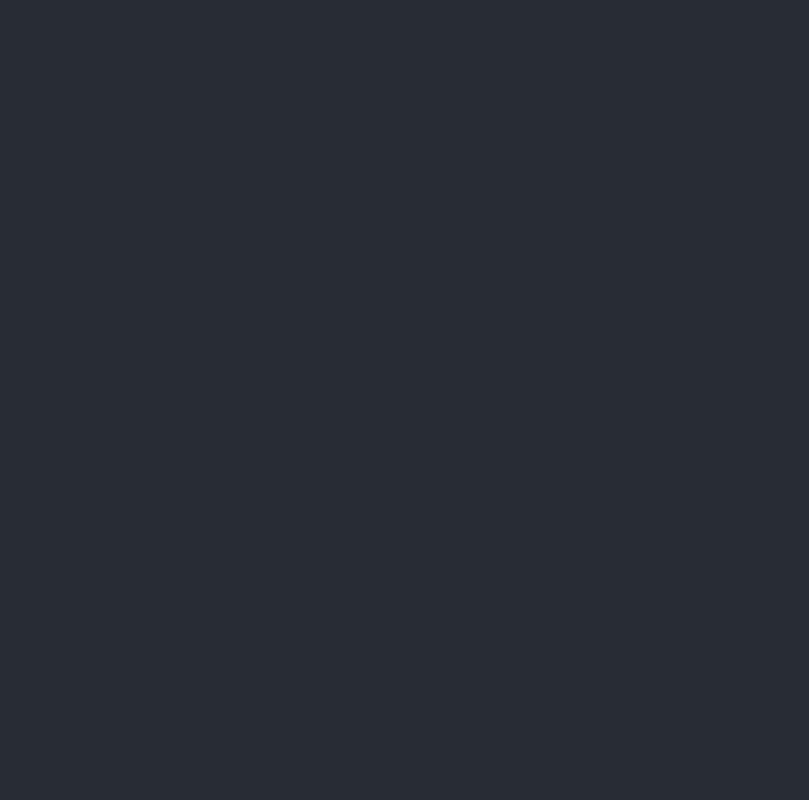
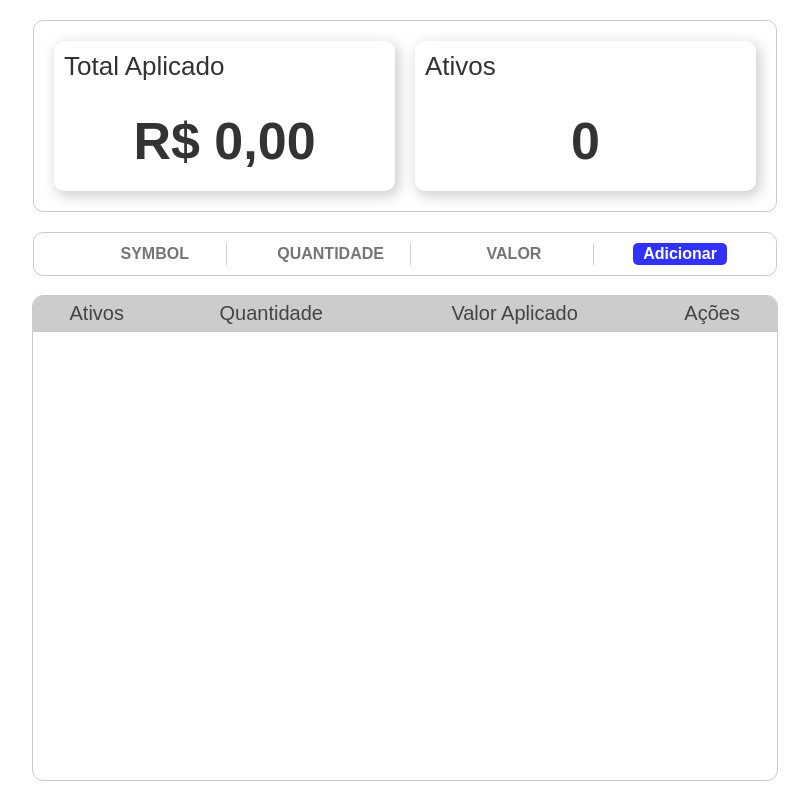
Before and after one commit to JoaoGuilherme527/investments, a React (Create React App) app: page / in a window 1280 px wide. Shown: the whole page, without its empty margins (235-1044 px from the left). Built offline with nearby package versions, Linux system fonts and the light colour scheme.

Commit message:
first commit

```diff
--- a/src/App.css
+++ b/src/App.css
@@ -1,38 +1,145 @@
 .App {
-  text-align: center;
+    text-align: center;
+}
+.App-header {
+    background-color: #fff;
+    height: 100vh;
+    display: flex;
+    flex-direction: column;
+    align-items: center;
+    font-size: calc(10px + 2vmin);
+    color: white;
+    gap: 20px;
+    padding: 20px;
 }
 
-.App-logo {
-  height: 40vmin;
-  pointer-events: none;
+.cards {
+    border-radius: 10px;
+    border: 1px solid #ccc;
+    display: flex;
+    width: 60%;
+    padding: 20px;
+    column-gap: 20px;
 }
 
-@media (prefers-reduced-motion: no-preference) {
-  .App-logo {
-    animation: App-logo-spin infinite 20s linear;
-  }
+.card {
+    background-color: #fff;
+    box-shadow: 3px 4px 14px 1px #0003;
+    width: 50%;
+    border-radius: 10px;
+    color: #333;
+    display: grid;
+    position: relative;
+    padding: 10px;
+    height: 150px;
 }
 
-.App-header {
-  background-color: #282c34;
-  min-height: 100vh;
-  display: flex;
-  flex-direction: column;
-  align-items: center;
-  justify-content: center;
-  font-size: calc(10px + 2vmin);
-  color: white;
+.card h4 {
+    text-align: left;
+    font-weight: 500;
 }
 
-.App-link {
-  color: #61dafb;
+.card h1 {
+    align-self: center;
 }
 
-@keyframes App-logo-spin {
-  from {
-    transform: rotate(0deg);
-  }
-  to {
-    transform: rotate(360deg);
-  }
+.addInput {
+    width: 60%;
+    border: 1px solid #ccc;
+    border-radius: 10px;
+    display: flex;
+    justify-content: space-evenly;
+    padding: 10px;
 }
+
+.addInput input {
+    outline: none;
+    color: #444;
+    font-size: 16px;
+    border: none;
+    font-weight: 600;
+    border-right: 1px solid #ccc;
+    text-align: center;
+    width: 20%;
+    text-transform: uppercase;
+}
+
+.addInput button {
+    background-color: rgba(0, 0, 255, 0.805);
+    border: none;
+    outline: none;
+    font-size: 16px;
+    font-weight: 600;
+    color: white;
+    padding: 2px 10px;
+    border-radius: 5px;
+    font-family: "Poppins", sans-serif;
+    cursor: pointer;
+}
+
+.table {
+    height: 100%;
+    width: 60%;
+    outline: 1px solid #ccc;
+    border-radius: 10px;
+    overflow: hidden;
+}
+
+table {
+    width: 100%;
+    border-spacing: 0;
+    border-collapse: collapse;
+    overflow: hidden;
+    max-height: 100%;
+}
+
+tr > th {
+    background-color: #bdbdbdc3;
+    color: #444;
+    font-weight: 500;
+    font-size: 20px;
+    border-bottom: 1px solid #ccc;
+}
+
+th,
+td {
+    padding: 6px;
+    color: #444;
+}
+
+tr {
+    border-bottom: 1px solid #ccc;
+}
+
+td:not(:has(input)) {
+    width: 300px;
+}
+
+td > input {
+    width: 50%;
+    background-color: transparent;
+    border: none;
+    border-bottom: 1px solid #ccc;
+    text-align: center;
+    font-size: 20px;
+    font-weight: 600;
+    color: #444;
+    padding-inline: 5px;
+    font-family: "Poppins", sans-serif;
+}
+
+td > button,
+td > div > button {
+    background-color: #bbb;
+    width: 50%;
+    place-self: center;
+    border: none;
+    font-size: 20px;
+    font-weight: 600;
+    color: #333;
+    outline: none;
+    cursor: pointer;
+    font-family: "Poppins", sans-serif;
+    padding: 2px 10px;
+    border-radius: 5px;
+}
--- a/src/App.tsx
+++ b/src/App.tsx
@@ -1,20 +1,205 @@
-import React, {useLayoutEffect, useState} from "react"
+import React, {useEffect, useLayoutEffect, useRef, useState} from "react"
 import "./App.css"
 import generateUniqueId from "./utils/generateUniqueId"
+import Investment from "./types/types"
 
 function App() {
-    const [investmentsArray, setInvestmentsArray] = useState()
+    document.title = "Investments"
+
+    const symbol = useRef<HTMLInputElement>(null)
+    const quantity = useRef<HTMLInputElement>(null)
+    const cost = useRef<HTMLInputElement>(null)
+
+    const [totalCost, setTotalCost] = useState(0)
+    const [totalActives, setTotalActives] = useState(0)
+
+    const [editingItem, setEditingItem] = useState<Investment | null>(null)
+
+    const [investmentsArray, setInvestmentsArray] = useState<Investment[]>([])
+    //     [
+    //     {id: generateUniqueId(), name: "HGCR11", amount: 103.14, qtd: 1},
+    //     {id: generateUniqueId(), name: "KNSC11", amount: 46.1, qtd: 5},
+    //     {id: generateUniqueId(), name: "MXRF11", amount: 60.42, qtd: 6},
+    //     {id: generateUniqueId(), name: "VGHF11", amount: 44.4, qtd: 5},
+    //     {id: generateUniqueId(), name: "VGIA11", amount: 27.03, qtd: 3},
+    //     {id: generateUniqueId(), name: "VGIR11", amount: 40, qtd: 4},
+    // ]
+
+    const [renderList, setRenderList] = useState<any>()
+
+    const formatToReal = (number: number) => {
+        return number.toLocaleString("pt-BR", {style: "currency", currency: "BRL"})
+    }
+
+    function Item(data: Investment, index: number) {
+        return (
+            <tr key={data.id} style={{backgroundColor: index % 2 ? "#bdbdbd8d" : "#fff"}}>
+                <td style={{fontWeight: 500}}>
+                    {editingItem?.id === data.id ? (
+                        <input type="text" defaultValue={editingItem.name} onChange={(e) => handleChange(e, data.id, "name")} />
+                    ) : (
+                        data.name.toLocaleUpperCase()
+                    )}
+                </td>
+                <td style={{fontWeight: 500}}>
+                    {editingItem?.id === data.id ? (
+                        <input type="number" defaultValue={editingItem.qtd} onChange={(e) => handleChange(e, data.id, "qtd")} />
+                    ) : (
+                        data.qtd
+                    )}
+                </td>
+                <td style={{fontWeight: 500}}>
+                    {editingItem?.id === data.id ? (
+                        <input type="number" defaultValue={editingItem.amount} onChange={(e) => handleChange(e, data.id, "amount")} />
+                    ) : (
+                        formatToReal(data.amount)
+                    )}
+                </td>
+                <td>
+                    {editingItem?.id === data.id ? (
+                        <div style={{display: "flex", justifyContent: "space-evenly", gap: "10px"}}>
+                            <button style={{width:"40%", fontSize: "16px"}} onClick={handleCancel}>Save</button>
+                            <button style={{width:"40%", fontSize: "16px"}} onClick={() => DeleteItem(data.id)}>Delete</button>
+                        </div>
+                    ) : (
+                        <button onClick={() => handleEdit(data)}>Edit</button>
+                    )}
+                </td>
+            </tr>
+        )
+    }
+
+    const handleChange = (e: React.ChangeEvent<HTMLInputElement>, id: string, field: keyof Investment) => {
+        const updatedArray = investmentsArray.map((item) =>
+            item.id === id ? {...item, [field]: field === "amount" ? Number(e.target.value) : e.target.value} : item
+        )
+        setInvestmentsArray(updatedArray)
+        localStorage.setItem("investments", JSON.stringify(updatedArray))
+        RenderCardsValues()
+    }
+
+    const handleEdit = (item: Investment) => {
+        setEditingItem(item)
+    }
+
+    const handleCancel = () => {
+        setEditingItem(null)
+    }
+
+    function RenderItens(datas: Investment[]) {
+        return datas.map((data, index) => Item(data, index))
+    }
+
+    function GetItens(): Investment[] | undefined {
+        let itens = localStorage.getItem("investments")
+
+        if (itens) {
+            let data = JSON.parse(itens)
+            setInvestmentsArray(data)
+            return data
+        }
+    }
+
+    function DeleteItem(id: string) {
+        let itens = GetItens()
+        if (itens) {
+            let filteredItens = itens.filter((item) => item.id !== id)
+            localStorage.setItem("investments", JSON.stringify(filteredItens))
+            setInvestmentsArray(filteredItens)
+        }
+    }
+
+    function AddItem() {
+        let data: Investment = {
+            id: generateUniqueId(),
+            name: symbol.current?.value as string,
+            qtd: Number(quantity.current?.value),
+            amount: Number(cost.current?.value),
+        }
+        if (symbol.current && quantity.current && cost.current) {
+            symbol.current.value = ""
+            quantity.current.value = ""
+            cost.current.value = ""
+        }
+
+        let itens = GetItens()
+        if (itens) {
+            itens.push(data)
+            localStorage.setItem("investments", JSON.stringify(itens))
+            setInvestmentsArray(itens)
+        } else {
+            let saveItem = JSON.stringify([data])
+            localStorage.setItem("investments", saveItem)
+            setInvestmentsArray([data])
+        }
+    }
+
+    function UpdateItem(data: Investment) {
+        let itens = GetItens()
+        if (itens) {
+            let index = itens.findIndex((item) => item.id === data.id)
+            itens[index] = data
+        }
+    }
+
+    function ReloadItens() {
+        setRenderList(RenderItens(investmentsArray))
+    }
+
+    function RenderCardsValues() {
+        let itens = GetItens()
+        if (itens) {
+            let total = itens.reduce((acc, item) => acc + item.amount, 0)
+            let totalQtd = itens.reduce((acc, item) => acc + item.qtd, 0)
+            setTotalActives(totalQtd)
+            setTotalCost(total)
+        }
+    }
 
     useLayoutEffect(() => {
-        let id = generateUniqueId()
-        console.debug({id})
+        GetItens()
+        // eslint-disable-next-line react-hooks/exhaustive-deps
     }, [])
+
+    useEffect(() => {
+        RenderCardsValues()
+        ReloadItens()
+        // eslint-disable-next-line react-hooks/exhaustive-deps
+    }, [investmentsArray])
 
     return (
         <div className="App">
-            <header className="App-header"></header>
-            <div></div>
-            <div></div>
+            <header className="App-header">
+                <div className="cards">
+                    <div className="card">
+                        <h4>Total Aplicado</h4>
+                        <h1>{formatToReal(totalCost)}</h1>
+                    </div>
+                    <div className="card">
+                        <h4>Ativos</h4>
+                        <h1>{totalActives}</h1>
+                    </div>
+                </div>
+                <div className="addInput">
+                    <input type="text" placeholder="Symbol" ref={symbol} />
+                    <input type="number" placeholder="Quantidade" ref={quantity} />
+                    <input type="number" placeholder="Valor" ref={cost} />
+                    <button onClick={AddItem}>Adicionar</button>
+                </div>
+                <div className="table">
+                    <table>
+                        <thead>
+                            <tr>
+                                <th>Ativos</th>
+                                <th>Quantidade</th>
+                                <th>Valor Aplicado</th>
+                                <th>Ações</th>
+                            </tr>
+                        </thead>
+                        <tbody>{renderList}</tbody>
+                    </table>
+                </div>
+            </header>
         </div>
     )
 }
--- a/src/index.css
+++ b/src/index.css
@@ -1,13 +1,18 @@
+* {
+    margin: 0;
+    padding: 0;
+    box-sizing: border-box;
+}
+
+@import url("https://fonts.googleapis.com/css2?family=Poppins:ital,wght@0,100;0,200;0,300;0,400;0,500;0,600;0,700;0,800;0,900;1,100;1,200;1,300;1,400;1,500;1,600;1,700;1,800;1,900&display=swap");
+
 body {
-  margin: 0;
-  font-family: -apple-system, BlinkMacSystemFont, 'Segoe UI', 'Roboto', 'Oxygen',
-    'Ubuntu', 'Cantarell', 'Fira Sans', 'Droid Sans', 'Helvetica Neue',
-    sans-serif;
-  -webkit-font-smoothing: antialiased;
-  -moz-osx-font-smoothing: grayscale;
+    box-sizing: border-box;
+    font-family: "Poppins", sans-serif;
+    -webkit-font-smoothing: antialiased;
+    -moz-osx-font-smoothing: grayscale;
 }
 
 code {
-  font-family: source-code-pro, Menlo, Monaco, Consolas, 'Courier New',
-    monospace;
+    font-family: source-code-pro, Menlo, Monaco, Consolas, "Courier New", monospace;
 }
--- a/src/types/types.ts
+++ b/src/types/types.ts
@@ -2,8 +2,5 @@ export default interface Investment {
     id: string,
     qtd: number,
     name: string,
-    total_cost: number,
-    regularMarketPrice: number,
-    regularMarketChangePercent: number,
-    regularMarketChange: number
+    amount: number
 }
```
Also changed, not shown: 1 other file (tests, documents, lock files or other folders).
